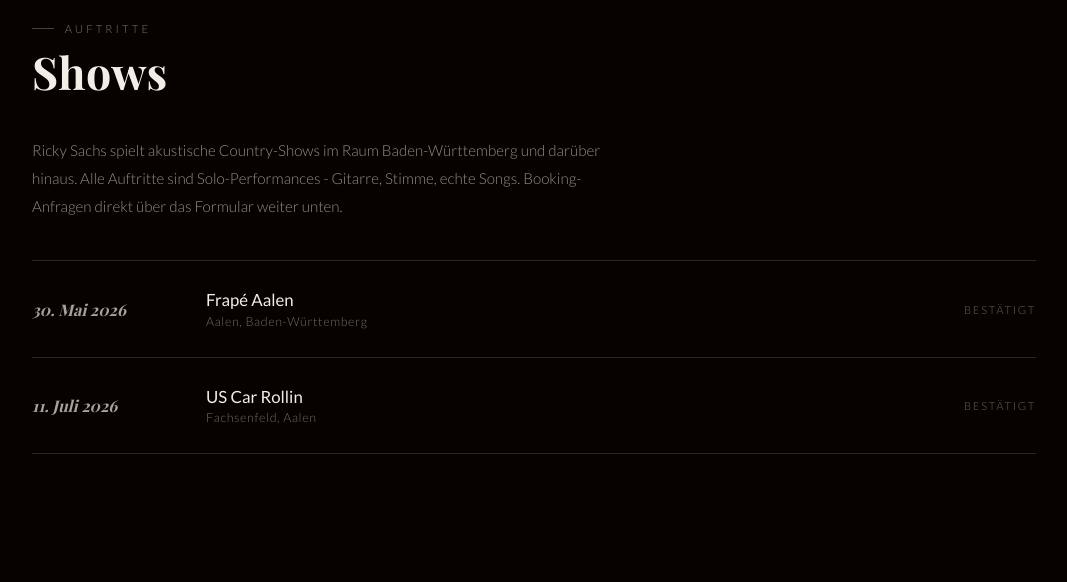
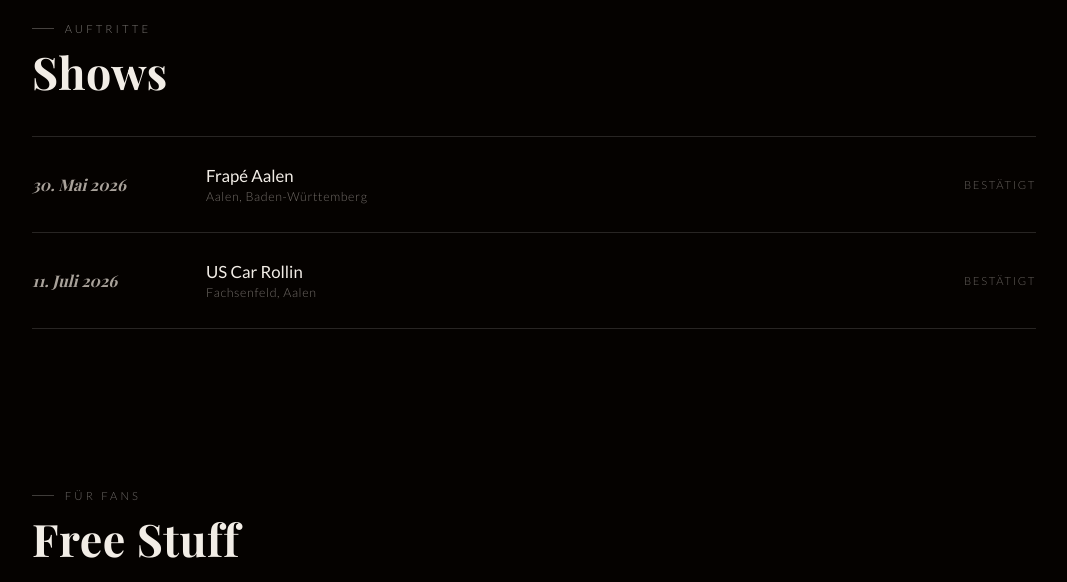
Before and after one commit to beeremoji/rickysachs-website, a plain HTML site: page index.html in a window 1280 px wide. Shown: the part 1560-2142 px from the top of the page, without its empty margins (106-1173 px from the left). Drawn offline with nearby package versions, Linux system fonts and the light colour scheme; a web font is replaced by a local one.

Commit message:
Remove descriptive text from Shows section
Co-Authored-By: Claude Sonnet 4.6 <noreply@anthropic.com>

```diff
--- a/index.html
+++ b/index.html
@@ -1403,7 +1403,6 @@
     <div class="section-inner">
       <span class="section-label section-label-light">Auftritte</span>
       <h2 class="light">Shows</h2>
-      <p style="color:rgba(224,216,206,0.65);line-height:1.85;margin-bottom:2.5rem;max-width:600px;font-size:0.95rem;">Ricky Sachs spielt akustische Country-Shows im Raum Baden-Württemberg und darüber hinaus. Alle Auftritte sind Solo-Performances - Gitarre, Stimme, echte Songs. Booking-Anfragen direkt über das Formular weiter unten.</p>
       <ul class="shows-list">
         <li class="show-item">
           <span class="show-date">30. Mai 2026</span>
```
